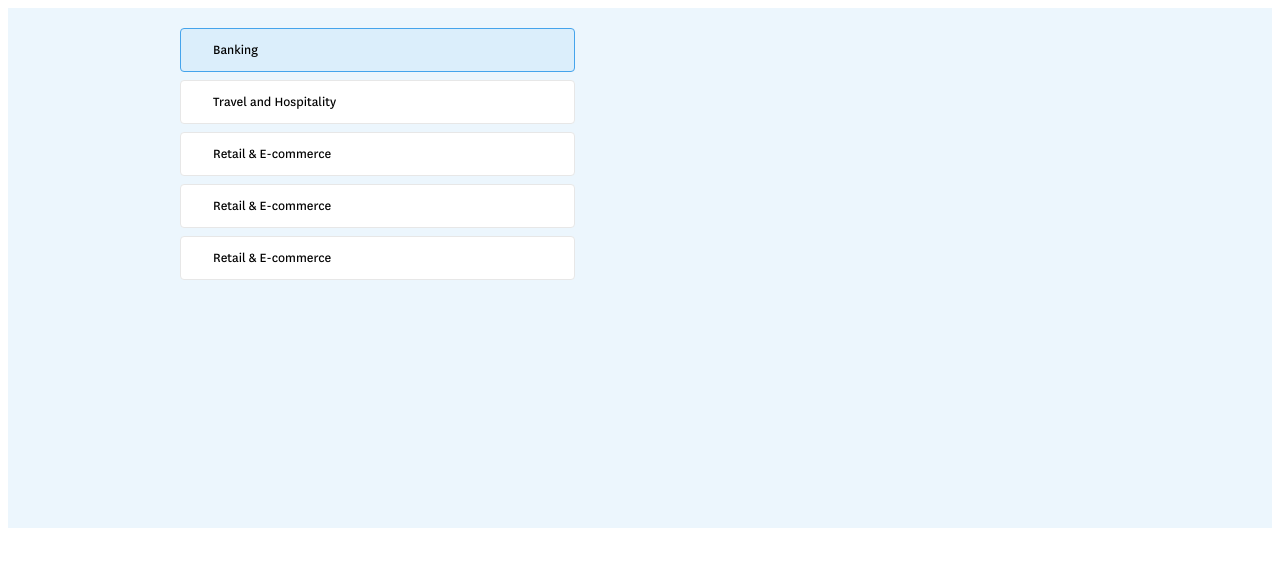
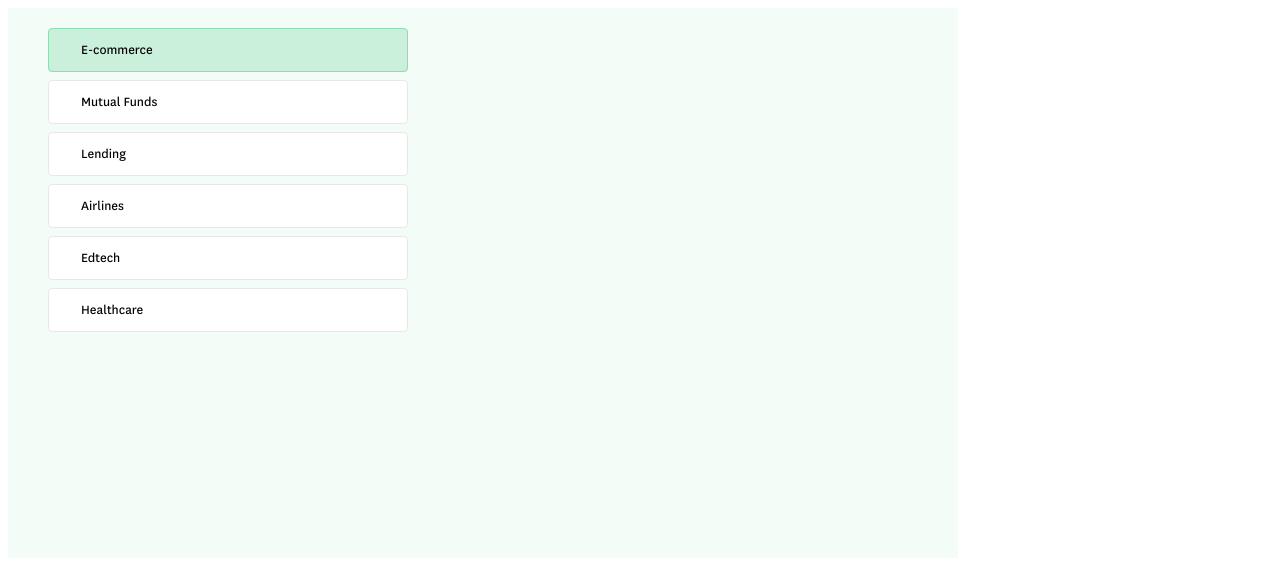
Before and after one commit to tarun-rao/web-chatbot-content, a plain HTML site: page index.html in a window 1280 px wide. Drawn offline with nearby package versions, Linux system fonts and the light colour scheme.

Commit message:
cleaned up

```diff
--- a/index.html
+++ b/index.html
@@ -8,18 +8,26 @@
         font-family: "National-Book";
         src: url("./fonts/National-Regular.otf") format("opentype");
       }
+      body {
+        max-width: 950px;
+        max-height: 550px;
+        position: relative;
+        overflow: hidden;
+      }
       .master-container {
         display: flex;
         flex-direction: column;
         width: 100%;
+        height: 550px;
         font-family: National-Book, Helvetica, sans-serif;
-        background-color: rgba(69, 164, 236, 0.1);
+        background-color: #f4fcf8;
         padding-top: 20px;
         box-sizing: border-box;
         align-items: center;
       }
       .bot-space {
         display: flex;
+        flex: 1 0 auto;
         width: 100%;
         max-width: 1000px;
         padding: 0 20px;
@@ -27,21 +35,13 @@
       }
       .button-group {
         display: flex;
-        flex: 1 0 26%;
         flex-direction: column;
         width: 50%;
         padding: 0 20px;
         box-sizing: border-box;
       }
-      .bot-container {
-        display: flex;
-        flex: 1 0 auto;
-        padding: 0 20px;
-        box-sizing: border-box;
-        justify-content: right;
-      }
       .button-wrap {
-        max-width: 400px;
+        max-width: 360px;
       }
       .button {
         width: 100%;
@@ -58,21 +58,30 @@
         border-radius: 4px;
       }
       .button[aria-selected="true"] {
-        background-color: rgba(69, 164, 236, 0.1);
-        border: 1px solid rgb(69, 164, 236);
+        background-color: rgb(202, 240, 220);
+        border: 1px solid rgb(139, 222, 178);
+      }
+      .button:focus-visible {
+        outline-color: rgb(37 193 111);
       }
 
-      #bot-iframe {
-        height: 500px;
+      .bot-container {
+        display: flex;
+        flex: 1 0 auto;
+        padding: 0 20px;
+        box-sizing: border-box;
+        justify-content: right;
+        position: relative;
+      }
+      #bot-wrapper {
         width: 100%;
         max-width: 390px;
         border: none;
         font-family: National-Book, Helvetica, sans-serif;
+        position: relative;
       }
-      #bot-iframe.border {
-        border: 1px solid #dedede;
-        border-bottom: none;
-        border-radius: 13px 13px 0 0;
+      #fc_frame {
+        position: absolute!important;
       }
       .shadow-box {
         box-shadow: none !important;
@@ -87,15 +96,15 @@
           flex-direction: column;
         }
         .bot-container {
-          padding: 0 5px;
+          padding: 0 0 0 10px;
         }
-        #bot-iframe {
-          height: 438px;
+        #bot-wrapper {
+          height: 438px!important;
           margin: 0 auto;
         }
         .button-group {
           width: 100%;
-          flex: 1 0 100%;
+          flex: 0 1 auto;
           flex-direction: row;
           flex-wrap: wrap;
           padding: 0;
@@ -121,165 +130,100 @@
           <div class="button-wrap">
             <button
               class="button selected"
-              id="banking"
+              id="93812"
               tabindex="0"
               aria-selected="true"
               onclick="loadBot(this)">
-              Banking
+              E-commerce
             </button>
           </div>
           <div class="button-wrap">
             <button
               class="button"
-              id="travel"
+              id="93719"
               tabindex="0"
               onclick="loadBot(this)">
-              Travel and Hospitality
+              Mutual Funds
             </button>
           </div>
           <div class="button-wrap">
             <button
               class="button"
-              id="ecomm"
+              id="93813"
               tabindex="0"
               onclick="loadBot(this)">
-              Retail & E-commerce
+              Lending
             </button>
           </div>
           <div class="button-wrap">
             <button
               class="button"
-              id="ecomm"
+              id="93811"
               tabindex="0"
               onclick="loadBot(this)">
-              Retail & E-commerce
+              Airlines
             </button>
           </div>
           <div class="button-wrap">
             <button
               class="button"
-              id="ecomm"
+              id="93814"
               tabindex="0"
               onclick="loadBot(this)">
-              Retail & E-commerce
+              Edtech
+            </button>
+          </div>
+          <div class="button-wrap">
+            <button
+              class="button"
+              id="93713"
+              tabindex="0"
+              onclick="loadBot(this)">
+              Healthcare
             </button>
           </div>
         </div>
         <div class="bot-container">
-          <iframe id="bot-iframe"></iframe>
+          <div id="bot-wrapper">
+            <div id="fc_frame"></div>
+          </div>
         </div>
       </div>
     </div>
-    <script src="https://ajax.googleapis.com/ajax/libs/jquery/3.4.1/jquery.min.js"></script>
     <script>
-      var botConfig = {
-        banking: {
-          'data-client': '712335a4ce53253fdadab93301d8334ad7710353',
-          'data-bot-hash': 'bf4ca3c59e0e76893ed82815ffb1dd5dbc1e218a',
-          'data-init-type': 'opt',
-          'data-self-init': 'false',
-          'data-bot-version': '1',
-          'data-flow-hash': '',
-          'data-region': 'us',
-          'data-env': 'prod'
-        },
-        travel: {
-          'data-client': '712335a4ce53253fdadab93301d8334ad7710353',
-          'data-bot-hash': '4c1aeeba9dd595068d1ddf6a84ce538fb8776fec',
-          'data-init-type': 'opt',
-          'data-self-init': 'false',
-          'data-bot-version': '1',
-          'data-flow-hash': '',
-          'data-region': 'us',
-          'data-env': 'prod'
-        },
-        ecomm: {
-          'data-client': '712335a4ce53253fdadab93301d8334ad7710353',
-          'data-bot-hash': 'd054abcf5b7472a4fc2c397abc58ac88a07acdf6',
-          'data-init-type': 'opt',
-          'data-self-init': 'false',
-          'data-bot-version': '1',
-          'data-flow-hash': '',
-          'data-region': 'us',
-          'data-env': 'prod'
-        }
-      };
       function loadBot(element) {
         (function (d, w, el, c) {
           var e = el || document.querySelector('.button[aria-selected="true"]');
-          var frame = document.getElementById("bot-iframe");
-
-          if (frame && frame.contentWindow.Freshbots) {
-            frame.contentWindow.Freshbots.resetCustomer();
-          }
 
           // Change button color
           document.querySelectorAll('.bot-space .button').forEach(function(button) {
             button.ariaSelected = 'false';
           });
           e.ariaSelected = 'true';
+          window.fcWidget.open({id: Number(e.id)});
+        })(document, window, element);
+      }
 
-          // Removing the existing iframe
-          frame.parentNode.removeChild(frame);
-          frame.classList.remove('border');
+      window.fcSettings = {
+        onInit: function() {
+          window.fcWidget.on("widget:loaded", function(resp) {
+            console.log('Widget Loaded');
+              window.fcWidget.open({id: 93812});
+          });
+        }
+      }
 
-          //Creating an new iframe
-          var ifrm = document.createElement("iframe");
-          ifrm.setAttribute("id", "bot-iframe");
-          var botContainer = document.getElementsByClassName("bot-container")[0];
-          botContainer.appendChild(ifrm);
-
-          // Loading the bot in the iframe
-          var loaded = false;
-          var rawframe = d.getElementById("bot-iframe");
-          var framedoc = rawframe.contentDocument;
-          if (!framedoc && rawframe.contentWindow) {
-            framedoc = rawframe.contentWindow.document;
-          }
-          framedoc.body.style = "@font-face {font-family: 'national';src: url('./fonts/National-Regular.otf');}";
-          framedoc.body.style.fontFamily = "national";
-          var s = d.createElement("script");
-          s.id = "spd-busns-spt";
-          s.async = "async";
-          s.src = "https://cdn.freshbots.ai/assets/share/js/freshbots.min.js";
-
-          for(const key in botConfig[e.id]) {
-            s.setAttribute(key, botConfig[e.id][key]);
-          }
-
-          if (c) {
-            s.onreadystatechange = s.onload = function () {
-              if (!loaded) {
-                c();
-              }
-              loaded = true;
-            };
-          }
-
-          framedoc.body.appendChild(s);
-        })(document, window, element, function () {
-          setTimeout(function () {
-            document
-              .getElementById("bot-iframe")
-              .contentWindow
-              .Freshbots
-              .initiateWidget({
-                  autoInitChat: false
-                },
-                function (successResponse) {
-                  document.getElementById("bot-iframe").contentWindow.Freshbots.showWidget(true);
-                  document.getElementById("bot-iframe").classList.add('border');
-                },
-                function (errorResponse) {
-                  console.log("Alas!!");
-                }
-              );
-          }, 0);
-        });
-      }
+      window.fcWidgetMessengerConfig = {
+        open: true,
+        config: {
+          headerProperty: {
+            hideHeader: true,
+            hideChatButton: false
+          },
+          fullscreen: true
+        }
+      };
     </script>
-    <script>
-      window.onload = loadBot();
-    </script>
+    <script src='//in.fw-cdn.com/30573464/315988.js' chat='true'></script>
   </body>
 </html>
```
